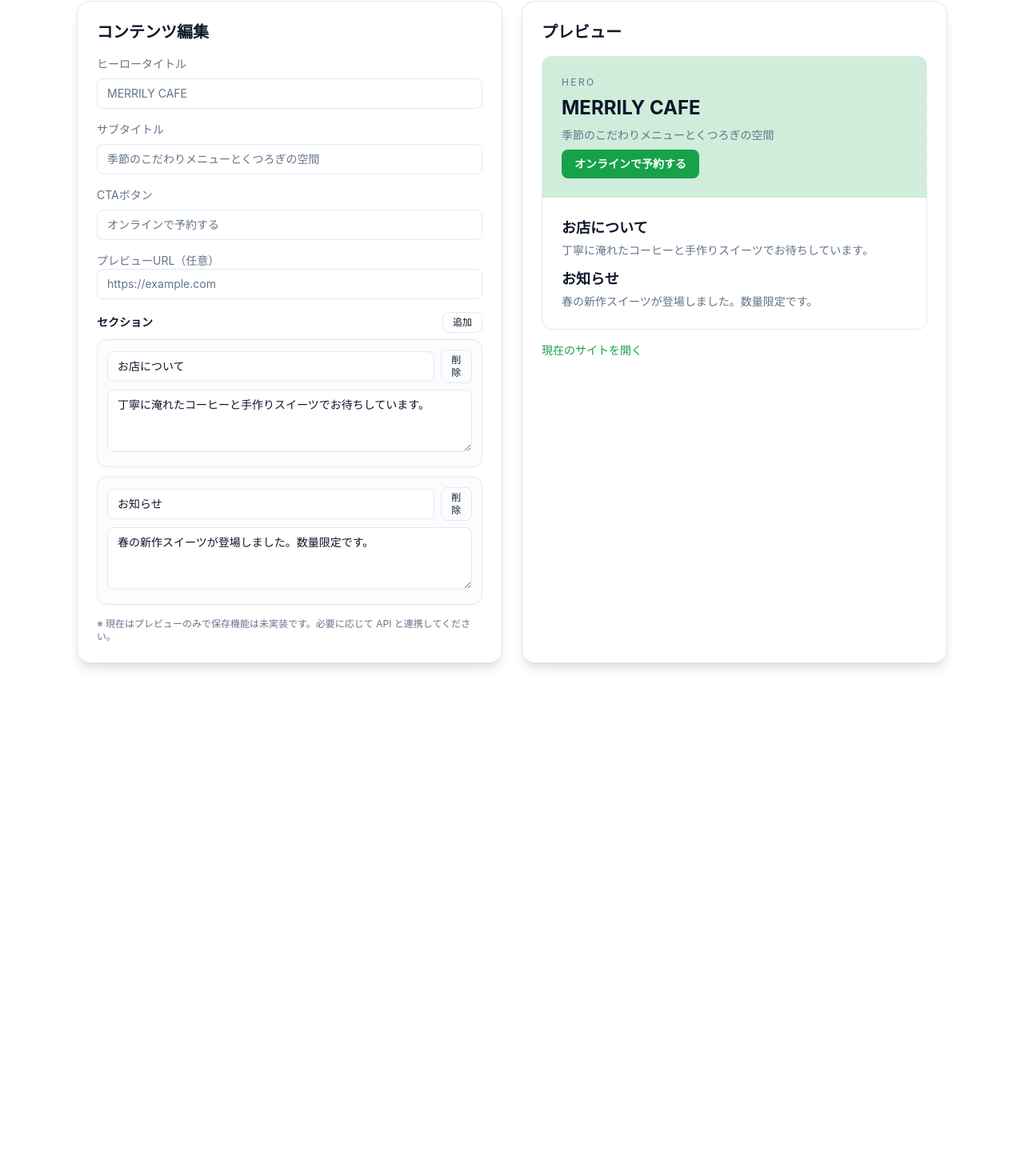
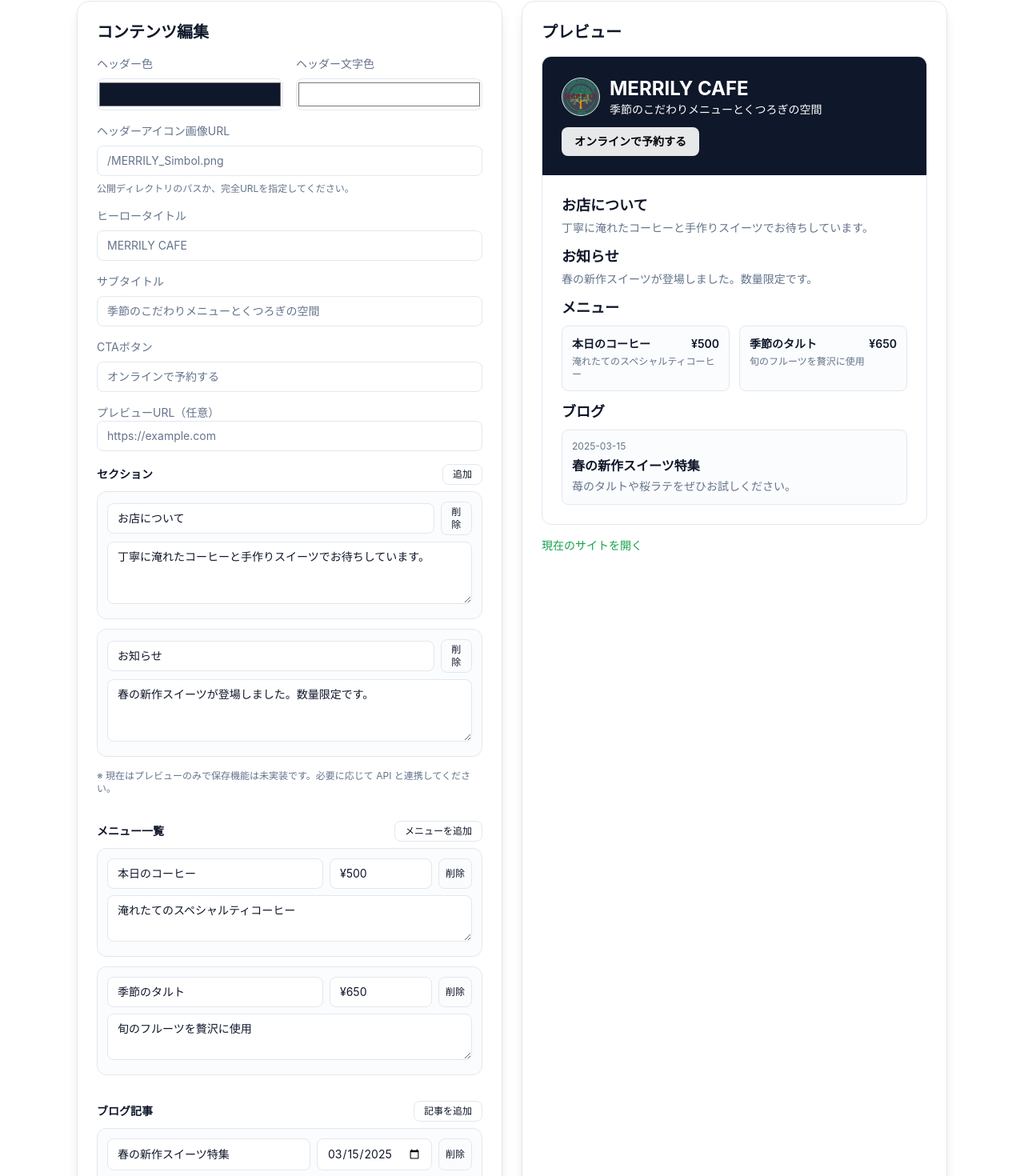
Before and after one commit to cafemerrily-gif/merrilysystem, a Next.js app: page /dashboard/pr/website in a window 1280 px wide. Shown: the part 140-1610 px from the top of the page at 80% size. Before the commit the page ends 1009 px from the top, so only its background shows below. Built offline with nearby package versions, Linux system fonts and the light colour scheme.

Commit message:
Enhance PR homepage editor with header, menu, and blog

```diff
--- a/src/app/dashboard/pr/website/page.tsx
+++ b/src/app/dashboard/pr/website/page.tsx
@@ -8,6 +8,8 @@ type Section = {
   title: string;
   body: string;
 };
+type MenuItem = { id: string; name: string; price: string; desc: string };
+type BlogPost = { id: string; title: string; body: string; date: string };
 
 export default function PrWebsiteEditor() {
   const [heroTitle, setHeroTitle] = useState('MERRILY CAFE');
@@ -17,7 +19,17 @@ export default function PrWebsiteEditor() {
     { id: 'about', title: 'お店について', body: '丁寧に淹れたコーヒーと手作りスイーツでお待ちしています。' },
     { id: 'news', title: 'お知らせ', body: '春の新作スイーツが登場しました。数量限定です。' },
   ]);
+  const [menuItems, setMenuItems] = useState<MenuItem[]>([
+    { id: 'm1', name: '本日のコーヒー', price: '¥500', desc: '淹れたてのスペシャルティコーヒー' },
+    { id: 'm2', name: '季節のタルト', price: '¥650', desc: '旬のフルーツを贅沢に使用' },
+  ]);
+  const [blogPosts, setBlogPosts] = useState<BlogPost[]>([
+    { id: 'b1', title: '春の新作スイーツ特集', body: '苺のタルトや桜ラテをぜひお試しください。', date: '2025-03-15' },
+  ]);
   const [previewUrl, setPreviewUrl] = useState('https://example.com');
+  const [headerColor, setHeaderColor] = useState('#0f172a');
+  const [headerTextColor, setHeaderTextColor] = useState('#ffffff');
+  const [heroImage, setHeroImage] = useState('/MERRILY_Simbol.png');
 
   const updateSection = (id: string, field: 'title' | 'body', value: string) => {
     setSections((prev) => prev.map((s) => (s.id === id ? { ...s, [field]: value } : s)));
@@ -31,6 +43,24 @@ export default function PrWebsiteEditor() {
   const removeSection = (id: string) => {
     setSections((prev) => prev.filter((s) => s.id !== id));
   };
+
+  const addMenuItem = () => {
+    const newId = `m-${menuItems.length + 1}`;
+    setMenuItems([...menuItems, { id: newId, name: '新しいメニュー', price: '¥0', desc: '' }]);
+  };
+  const updateMenuItem = (id: string, field: keyof MenuItem, value: string) => {
+    setMenuItems((prev) => prev.map((m) => (m.id === id ? { ...m, [field]: value } : m)));
+  };
+  const removeMenuItem = (id: string) => setMenuItems((prev) => prev.filter((m) => m.id !== id));
+
+  const addBlogPost = () => {
+    const newId = `b-${blogPosts.length + 1}`;
+    setBlogPosts([...blogPosts, { id: newId, title: '新しい記事', body: '', date: new Date().toISOString().slice(0, 10) }]);
+  };
+  const updateBlogPost = (id: string, field: keyof BlogPost, value: string) => {
+    setBlogPosts((prev) => prev.map((b) => (b.id === id ? { ...b, [field]: value } : b)));
+  };
+  const removeBlogPost = (id: string) => setBlogPosts((prev) => prev.filter((b) => b.id !== id));
 
   return (
     <div className="min-h-screen bg-background text-foreground">
@@ -52,6 +82,26 @@ export default function PrWebsiteEditor() {
       <div className="max-w-6xl mx-auto px-4 py-10 sm:px-6 lg:px-8 grid grid-cols-1 lg:grid-cols-2 gap-6">
         <div className="space-y-4 bg-card border border-border rounded-2xl p-6 shadow-lg">
           <h2 className="text-xl font-semibold">コンテンツ編集</h2>
+          <div className="grid grid-cols-1 sm:grid-cols-2 gap-4">
+            <label className="text-sm text-muted-foreground flex flex-col gap-2">
+              ヘッダー色
+              <input type="color" value={headerColor} onChange={(e) => setHeaderColor(e.target.value)} className="h-10 w-full rounded-lg border border-border bg-background" />
+            </label>
+            <label className="text-sm text-muted-foreground flex flex-col gap-2">
+              ヘッダー文字色
+              <input type="color" value={headerTextColor} onChange={(e) => setHeaderTextColor(e.target.value)} className="h-10 w-full rounded-lg border border-border bg-background" />
+            </label>
+          </div>
+          <label className="text-sm text-muted-foreground flex flex-col gap-2">
+            ヘッダーアイコン画像URL
+            <input
+              value={heroImage}
+              onChange={(e) => setHeroImage(e.target.value)}
+              className="w-full rounded-lg border border-border bg-background px-3 py-2"
+              placeholder="/MERRILY_Simbol.png"
+            />
+            <span className="text-xs text-muted-foreground">公開ディレクトリのパスか、完全URLを指定してください。</span>
+          </label>
           <label className="text-sm text-muted-foreground flex flex-col gap-2">
             ヒーロータイトル
             <input
@@ -125,16 +175,105 @@ export default function PrWebsiteEditor() {
           <p className="text-xs text-muted-foreground">
             ※ 現在はプレビューのみで保存機能は未実装です。必要に応じて API と連携してください。
           </p>
+
+          <div className="pt-4 space-y-2">
+            <div className="flex items-center justify-between">
+              <h3 className="text-sm font-semibold">メニュー一覧</h3>
+              <button onClick={addMenuItem} className="text-xs px-3 py-1 rounded-lg border border-border hover:border-accent">
+                メニューを追加
+              </button>
+            </div>
+            <div className="space-y-3">
+              {menuItems.map((item) => (
+                <div key={item.id} className="border border-border rounded-xl p-3 bg-muted/30 space-y-2">
+                  <div className="flex gap-2">
+                    <input
+                      value={item.name}
+                      onChange={(e) => updateMenuItem(item.id, 'name', e.target.value)}
+                      className="flex-1 rounded-lg border border-border bg-background px-3 py-2 text-sm"
+                      placeholder="メニュー名"
+                    />
+                    <input
+                      value={item.price}
+                      onChange={(e) => updateMenuItem(item.id, 'price', e.target.value)}
+                      className="w-32 rounded-lg border border-border bg-background px-3 py-2 text-sm"
+                      placeholder="¥0"
+                    />
+                    <button onClick={() => removeMenuItem(item.id)} className="text-xs px-2 py-1 rounded-lg border border-border hover:border-accent">
+                      削除
+                    </button>
+                  </div>
+                  <textarea
+                    value={item.desc}
+                    onChange={(e) => updateMenuItem(item.id, 'desc', e.target.value)}
+                    className="w-full rounded-lg border border-border bg-background px-3 py-2 text-sm"
+                    rows={2}
+                    placeholder="説明（任意）"
+                  />
+                </div>
+              ))}
+            </div>
+          </div>
+
+          <div className="pt-4 space-y-2">
+            <div className="flex items-center justify-between">
+              <h3 className="text-sm font-semibold">ブログ記事</h3>
+              <button onClick={addBlogPost} className="text-xs px-3 py-1 rounded-lg border border-border hover:border-accent">
+                記事を追加
+              </button>
+            </div>
+            <div className="space-y-3">
+              {blogPosts.map((post) => (
+                <div key={post.id} className="border border-border rounded-xl p-3 bg-muted/30 space-y-2">
+                  <div className="flex gap-2">
+                    <input
+                      value={post.title}
+                      onChange={(e) => updateBlogPost(post.id, 'title', e.target.value)}
+                      className="flex-1 rounded-lg border border-border bg-background px-3 py-2 text-sm"
+                      placeholder="タイトル"
+                    />
+                    <input
+                      type="date"
+                      value={post.date}
+                      onChange={(e) => updateBlogPost(post.id, 'date', e.target.value)}
+                      className="w-36 rounded-lg border border-border bg-background px-3 py-2 text-sm"
+                    />
+                    <button onClick={() => removeBlogPost(post.id)} className="text-xs px-2 py-1 rounded-lg border border-border hover:border-accent">
+                      削除
+                    </button>
+                  </div>
+                  <textarea
+                    value={post.body}
+                    onChange={(e) => updateBlogPost(post.id, 'body', e.target.value)}
+                    className="w-full rounded-lg border border-border bg-background px-3 py-2 text-sm"
+                    rows={3}
+                    placeholder="本文"
+                  />
+                </div>
+              ))}
+            </div>
+          </div>
         </div>
 
         <div className="space-y-4 bg-card border border-border rounded-2xl p-6 shadow-lg">
           <h2 className="text-xl font-semibold">プレビュー</h2>
           <div className="border border-border rounded-xl overflow-hidden">
-            <div className="bg-gradient-to-r from-primary/20 to-accent/20 p-6 text-left space-y-2">
-              <p className="text-xs uppercase tracking-[0.2em] text-muted-foreground">Hero</p>
-              <h3 className="text-2xl font-bold">{heroTitle}</h3>
-              <p className="text-sm text-muted-foreground">{heroSubtitle}</p>
-              <button className="mt-3 px-4 py-2 rounded-lg bg-primary text-primary-foreground text-sm font-semibold">
+            <div className="p-6 text-left space-y-3" style={{ backgroundColor: headerColor, color: headerTextColor }}>
+              <div className="flex items-center gap-3">
+                {heroImage && <img src={heroImage} alt="Header Icon" className="w-12 h-12 rounded-full border border-border bg-white/20" />}
+                <div>
+                  <h3 className="text-2xl font-bold" style={{ color: headerTextColor }}>
+                    {heroTitle}
+                  </h3>
+                  <p className="text-sm" style={{ color: headerTextColor }}>
+                    {heroSubtitle}
+                  </p>
+                </div>
+              </div>
+              <button
+                className="mt-2 px-4 py-2 rounded-lg bg-white/90 text-black text-sm font-semibold hover:opacity-90"
+                style={{ color: '#000' }}
+              >
                 {ctaLabel}
               </button>
             </div>
@@ -145,6 +284,40 @@ export default function PrWebsiteEditor() {
                   <p className="text-sm text-muted-foreground whitespace-pre-line">{sec.body}</p>
                 </div>
               ))}
+              {!!menuItems.length && (
+                <div className="space-y-2">
+                  <h4 className="text-lg font-semibold">メニュー</h4>
+                  <div className="grid grid-cols-1 md:grid-cols-2 gap-3">
+                    {menuItems.map((item) => (
+                      <div key={item.id} className="border border-border rounded-lg p-3 bg-muted/30 space-y-1">
+                        <div className="flex justify-between text-sm font-semibold">
+                          <span>{item.name}</span>
+                          <span>{item.price}</span>
+                        </div>
+                        {item.desc && <p className="text-xs text-muted-foreground">{item.desc}</p>}
+                      </div>
+                    ))}
+                  </div>
+                </div>
+              )}
+
+              {!!blogPosts.length && (
+                <div className="space-y-2">
+                  <h4 className="text-lg font-semibold">ブログ</h4>
+                  <div className="space-y-3">
+                    {blogPosts.map((post) => (
+                      <div key={post.id} className="border border-border rounded-lg p-3 bg-muted/30 space-y-1">
+                        <div className="flex items-center justify-between text-xs text-muted-foreground">
+                          <span>{post.date}</span>
+                        </div>
+                        <h5 className="text-base font-semibold">{post.title}</h5>
+                        <p className="text-sm text-muted-foreground whitespace-pre-line">{post.body}</p>
+                      </div>
+                    ))}
+                  </div>
+                </div>
+              )}
+
             </div>
           </div>
           {previewUrl && (
```
